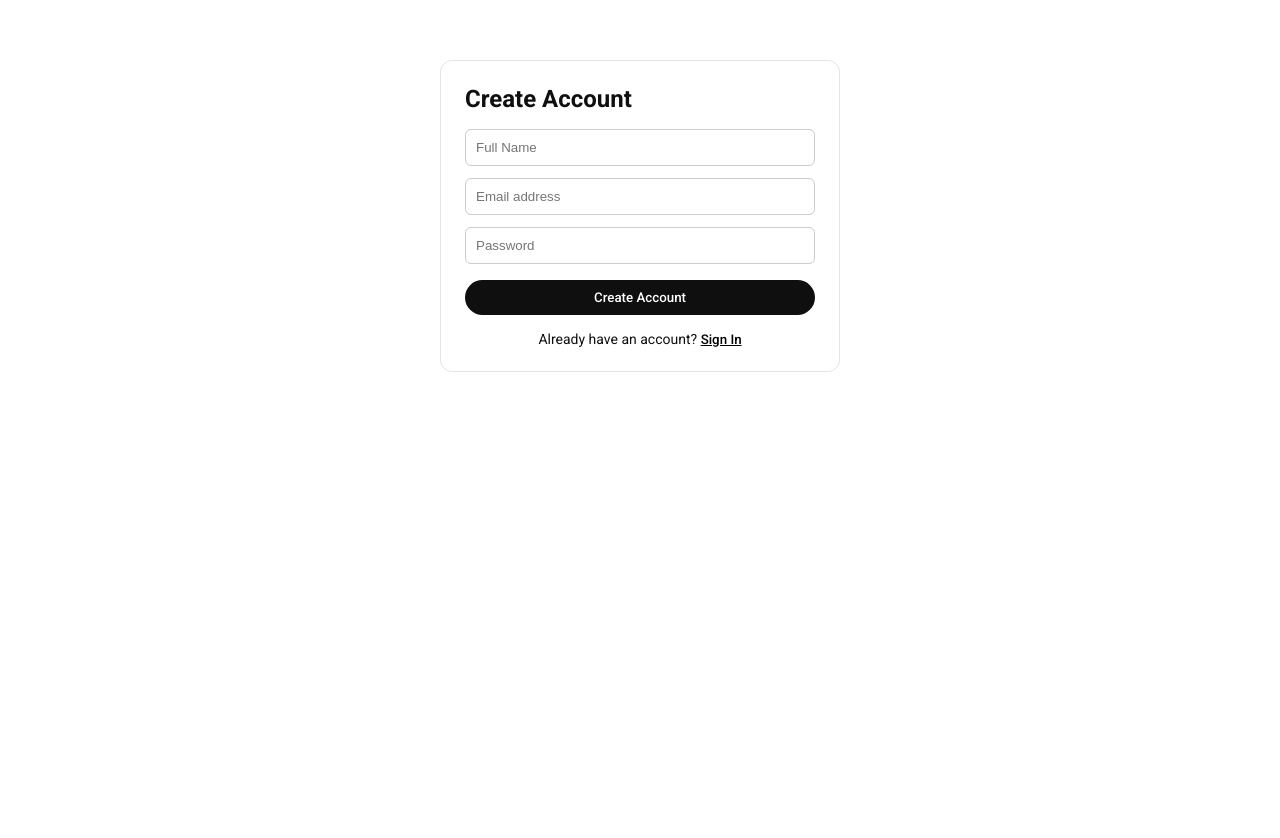
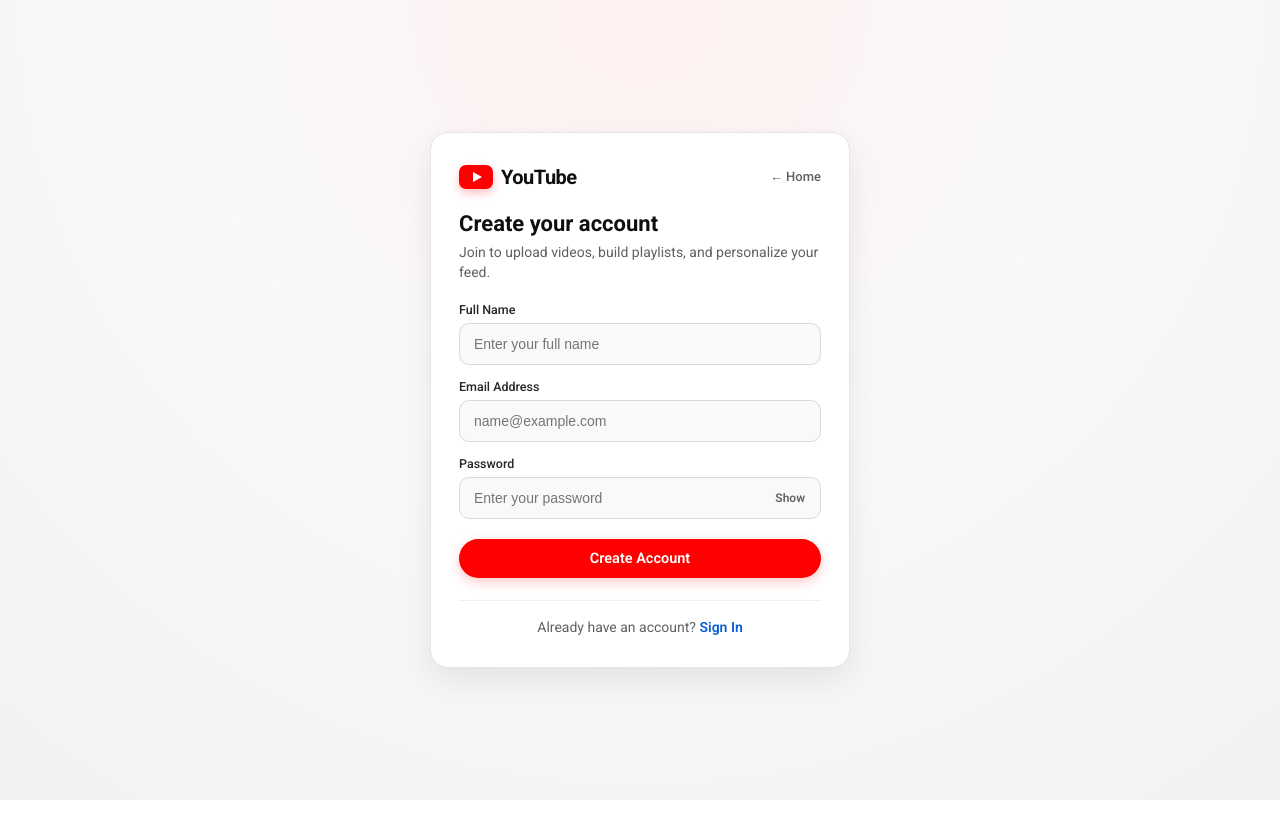
Before and after one commit to ZaraKhan24/youtube-clone, a React (Vite) app: page /login in a window 1280 px wide. Shown: the top 838 px of the page. After the commit the page ends 800 px from the top, so only its background shows below. Built offline with nearby package versions, Linux system fonts and the light colour scheme; no server answers.

Commit message:
Update LoginPage.jsx

```diff
--- a/src/pages/LoginPage.jsx
+++ b/src/pages/LoginPage.jsx
@@ -1,5 +1,5 @@
 import React, { useState } from "react";
-import { useNavigate } from "react-router-dom";
+import { useNavigate, Link } from "react-router-dom";
 
 const API_URL = (
   import.meta.env.VITE_API_URL || "http://localhost:5000"
@@ -19,6 +19,8 @@ function LoginPage() {
   const [name, setName] = useState("");
   const [email, setEmail] = useState("");
   const [password, setPassword] = useState("");
+  const [showPassword, setShowPassword] = useState(false);
+  const [focusedField, setFocusedField] = useState("");
   const [error, setError] = useState("");
   const [loading, setLoading] = useState(false);
 
@@ -55,60 +57,243 @@ function LoginPage() {
     }
   };
 
+  const getInputStyle = (fieldName, hasRightPadding = false) => ({
+    width: "100%",
+    padding: hasRightPadding ? "12px 44px 12px 14px" : "12px 14px",
+    fontSize: "14px",
+    color: "#0f0f0f",
+    backgroundColor: focusedField === fieldName ? "#ffffff" : "#f9f9f9",
+    border:
+      focusedField === fieldName ? "1.5px solid #065fd4" : "1px solid #d9d9d9",
+    borderRadius: "10px",
+    outline: "none",
+    boxSizing: "border-box",
+    transition: "all 0.15s ease",
+  });
+
   return (
     <div
       style={{
-        maxWidth: "400px",
-        margin: "60px auto",
-        padding: "24px",
-        border: "1px solid #e5e5e5",
-        borderRadius: "12px",
+        minHeight: "100vh",
+        background:
+          "radial-gradient(circle at top, #fff1f1 0%, #f9f9f9 45%, #f2f2f2 100%)",
+        display: "flex",
+        flexDirection: "column",
+        alignItems: "center",
+        justifyContent: "center",
+        padding: "24px 16px",
+        fontFamily:
+          'Roboto, Arial, -apple-system, BlinkMacSystemFont, "Segoe UI", sans-serif',
       }}
     >
-      <h2 style={{ marginBottom: "16px" }}>
-        {isSignup ? "Create Account" : "Sign In"}
+      <div
+        style={{
+          width: "100%",
+          maxWidth: "420px",
+          backgroundColor: "#ffffff",
+          border: "1px solid #e5e5e5",
+          borderRadius: "18px",
+          padding: "32px 28px",
+          boxShadow: "0 12px 32px rgba(15, 15, 15, 0.08)",
+          boxSizing: "border-box",
+        }}
+      >
+        {/* YouTube-style Brand Header */}
+        <div
+          style={{
+            display: "flex",
+            alignItems: "center",
+            justifyContent: "space-between",
+            marginBottom: "22px",
+          }}
+        >
+          <div style={{ display: "flex", alignItems: "center", gap: "8px" }}>
+            <span
+              style={{
+                display: "inline-flex",
+                alignItems: "center",
+                justifyContent: "center",
+                width: "34px",
+                height: "24px",
+                backgroundColor: "#ff0000",
+                borderRadius: "7px",
+                boxShadow: "0 4px 10px rgba(255, 0, 0, 0.25)",
+              }}
+            >
+              <span
+                style={{
+                  width: 0,
+                  height: 0,
+                  marginLeft: "2px",
+                  borderTop: "5px solid transparent",
+                  borderBottom: "5px solid transparent",
+                  borderLeft: "9px solid #ffffff",
+                }}
+              />
+            </span>
+            <span
+              style={{
+                fontSize: "20px",
+                fontWeight: 700,
+                letterSpacing: "-0.5px",
+                color: "#0f0f0f",
+              }}
+            >
+              YouTube
+            </span>
+          </div>
+
+          <Link
+            to="/"
+            style={{
+              fontSize: "13px",
+              fontWeight: 500,
+              color: "#606060",
+              textDecoration: "none",
+            }}
+          >
+            ← Home
+          </Link>
+        </div>
+
+        {/* Heading & Subtitle */}
+        <h2
+          style={{
+            margin: "0 0 6px 0",
+            fontSize: "22px",
+            fontWeight: 700,
+            color: "#0f0f0f",
+          }}
+        >
+          {isSignup ? "Create your account" : "Sign in"}
         </h2>
+        <p
+          style={{
+            margin: "0 0 20px 0",
+            fontSize: "14px",
+            color: "#606060",
+            lineHeight: 1.45,
+          }}
+        >
+          {isSignup
+            ? "Join to upload videos, build playlists, and personalize your feed."
+            : "to continue to YouTube and access your channel."}
+        </p>
 
+        {/* Error Alert */}
         {error && (
-        <p style={{ color: "#d93025", marginBottom: "12px", fontSize: "14px" }}>
+          <div
+            role="alert"
+            style={{
+              backgroundColor: "#fef2f2",
+              border: "1px solid #fecaca",
+              color: "#b91c1c",
+              padding: "10px 12px",
+              borderRadius: "10px",
+              marginBottom: "16px",
+              fontSize: "13.5px",
+              lineHeight: 1.4,
+            }}
+          >
             {error}
-        </p>
+          </div>
         )}
 
+        {/* Form */}
         <form onSubmit={handleSubmit}>
           {isSignup && (
-          <div style={{ marginBottom: "12px" }}>
+            <div style={{ marginBottom: "14px" }}>
+              <label
+                style={{
+                  display: "block",
+                  fontSize: "12.5px",
+                  fontWeight: 500,
+                  color: "#272727",
+                  marginBottom: "6px",
+                }}
+              >
+                Full Name
+              </label>
               <input
                 type="text"
-              placeholder="Full Name"
+                placeholder="Enter your full name"
                 value={name}
                 onChange={(e) => setName(e.target.value)}
+                onFocus={() => setFocusedField("name")}
+                onBlur={() => setFocusedField("")}
                 required
-              style={{ width: "100%", padding: "10px", borderRadius: "6px", border: "1px solid #ccc" }}
+                style={getInputStyle("name")}
               />
             </div>
           )}
 
-        <div style={{ marginBottom: "12px" }}>
+          <div style={{ marginBottom: "14px" }}>
+            <label
+              style={{
+                display: "block",
+                fontSize: "12.5px",
+                fontWeight: 500,
+                color: "#272727",
+                marginBottom: "6px",
+              }}
+            >
+              Email Address
+            </label>
             <input
               type="email"
-            placeholder="Email address"
+              placeholder="name@example.com"
               value={email}
               onChange={(e) => setEmail(e.target.value)}
+              onFocus={() => setFocusedField("email")}
+              onBlur={() => setFocusedField("")}
               required
-            style={{ width: "100%", padding: "10px", borderRadius: "6px", border: "1px solid #ccc" }}
+              style={getInputStyle("email")}
             />
           </div>
 
-        <div style={{ marginBottom: "16px" }}>
+          <div style={{ marginBottom: "20px" }}>
+            <label
+              style={{
+                display: "block",
+                fontSize: "12.5px",
+                fontWeight: 500,
+                color: "#272727",
+                marginBottom: "6px",
+              }}
+            >
+              Password
+            </label>
+            <div style={{ position: "relative" }}>
               <input
-            type="password"
-            placeholder="Password"
+                type={showPassword ? "text" : "password"}
+                placeholder="Enter your password"
                 value={password}
                 onChange={(e) => setPassword(e.target.value)}
+                onFocus={() => setFocusedField("password")}
+                onBlur={() => setFocusedField("")}
                 required
-            style={{ width: "100%", padding: "10px", borderRadius: "6px", border: "1px solid #ccc" }}
+                style={getInputStyle("password", true)}
               />
+              <button
+                type="button"
+                onClick={() => setShowPassword((prev) => !prev)}
+                style={{
+                  position: "absolute",
+                  right: "10px",
+                  top: "50%",
+                  transform: "translateY(-50%)",
+                  background: "none",
+                  border: "none",
+                  color: "#606060",
+                  fontSize: "12px",
+                  fontWeight: 600,
+                  cursor: "pointer",
+                  padding: "4px 6px",
+                }}
+              >
+                {showPassword ? "Hide" : "Show"}
+              </button>
+            </div>
           </div>
 
           <button
@@ -116,20 +301,39 @@ function LoginPage() {
             disabled={loading}
             style={{
               width: "100%",
-            padding: "10px",
-            borderRadius: "20px",
+              padding: "11px 16px",
+              borderRadius: "999px",
               border: "none",
-            backgroundColor: "#0f0f0f",
-            color: "#fff",
-            fontWeight: 500,
+              backgroundColor: loading ? "#cc0000" : "#ff0000",
+              color: "#ffffff",
+              fontSize: "14.5px",
+              fontWeight: 600,
+              cursor: loading ? "not-allowed" : "pointer",
+              opacity: loading ? 0.8 : 1,
+              boxShadow: "0 4px 12px rgba(255, 0, 0, 0.22)",
+              transition: "background-color 0.15s ease, transform 0.1s ease",
             }}
           >
-          {loading ? "Please wait..." : isSignup ? "Create Account" : "Sign In"}
+            {loading
+              ? "Please wait..."
+              : isSignup
+              ? "Create Account"
+              : "Sign In"}
           </button>
         </form>
 
-      <p style={{ marginTop: "16px", fontSize: "14px", textAlign: "center" }}>
-        {isSignup ? "Already have an account? " : "New here? "}
+        {/* Toggle Sign In / Sign Up */}
+        <div
+          style={{
+            marginTop: "22px",
+            paddingTop: "18px",
+            borderTop: "1px solid #efefef",
+            fontSize: "14px",
+            color: "#606060",
+            textAlign: "center",
+          }}
+        >
+          {isSignup ? "Already have an account? " : "New to YouTube? "}
           <button
             type="button"
             onClick={() => {
@@ -139,13 +343,17 @@ function LoginPage() {
             style={{
               background: "none",
               border: "none",
-            textDecoration: "underline",
-            fontWeight: 500,
+              color: "#065fd4",
+              fontWeight: 600,
+              fontSize: "14px",
+              cursor: "pointer",
+              padding: 0,
             }}
           >
             {isSignup ? "Sign In" : "Create Account"}
           </button>
-      </p>
+        </div>
+      </div>
     </div>
   );
 }
```
Lines whose indentation alone changed are shown as unchanged.
